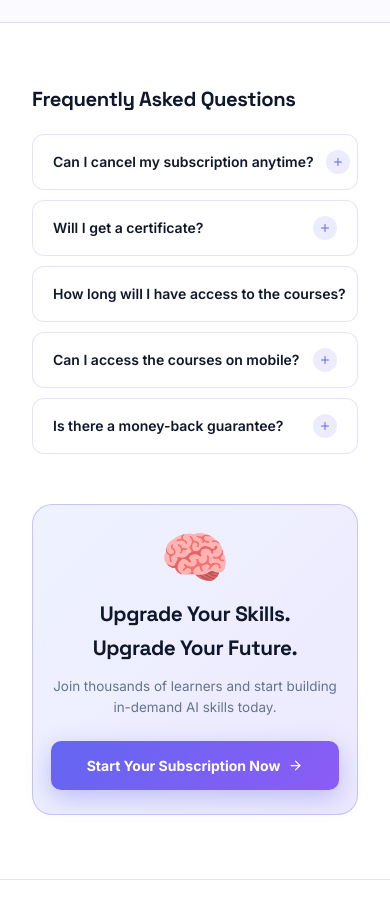
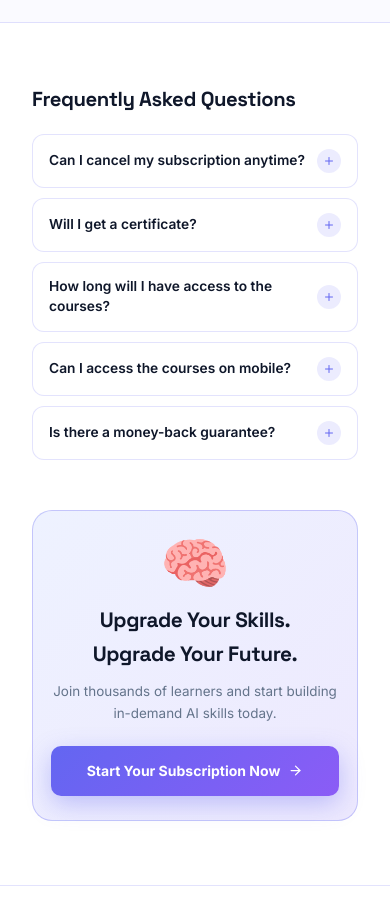
Before and after one commit to abhishek2X2pro/testing-tutorial, a React (Vite) app: page /subscription in a window 390 px wide. Shown: the part 6100-7006 px from the top of the page. Built offline with nearby package versions, Linux system fonts and the light colour scheme.

Commit message:
fix: subscription and home FAQ text wrapping on mobile

```diff
--- a/src/components/sections/HomeSections.jsx
+++ b/src/components/sections/HomeSections.jsx
@@ -802,6 +802,7 @@ function FAQItem({ faq, index }) {
       }}
     >
       <button
+        className="faq-row-button"
         onClick={() => setOpen((p) => !p)}
         aria-expanded={open}
         style={{
@@ -812,7 +813,10 @@ function FAQItem({ faq, index }) {
           fontFamily: 'inherit',
         }}
       >
-        <span style={{ color: 'var(--text-primary)', fontWeight: 600, fontSize: '0.79rem', lineHeight: 1.4 }}>
+        <span
+          className="faq-question-text"
+          style={{ color: 'var(--text-primary)', fontWeight: 600, fontSize: '0.79rem', lineHeight: 1.4, flex: 1, minWidth: 0 }}
+        >
           {faq.question}
         </span>
         <ChevronDown
--- a/src/pages/Subscription/index.jsx
+++ b/src/pages/Subscription/index.jsx
@@ -272,26 +272,35 @@ function FAQRow({ item }) {
       }}
     >
       <button
+        className="faq-row-button"
         onClick={() => setOpen((p) => !p)}
         style={{
           width: '100%',
           display: 'flex',
           alignItems: 'center',
           justifyContent: 'space-between',
-          padding: '15px 20px',
+          padding: '14px 16px',
           background: 'none',
           border: 'none',
           cursor: 'pointer',
           textAlign: 'left',
           gap: '12px',
+          whiteSpace: 'normal',
+          boxSizing: 'border-box',
         }}
       >
         <span
+          className="faq-question-text"
           style={{
+            flex: 1,
+            minWidth: 0,
             color: 'var(--text-primary)',
             fontWeight: 600,
-            fontSize: '0.875rem',
-            lineHeight: 1.4,
+            fontSize: '0.86rem',
+            lineHeight: 1.45,
+            whiteSpace: 'normal',
+            overflowWrap: 'break-word',
+            wordBreak: 'break-word',
           }}
         >
           {item.q}
@@ -314,9 +323,9 @@ function FAQRow({ item }) {
           }}
         >
           {open ? (
-            <Minus size={12} color="#fff" />
+            <Minus size={12} color="#fff" style={{ flexShrink: 0 }} />
           ) : (
-            <Plus size={12} color={isDark ? '#a5b4fc' : '#6366f1'} />
+            <Plus size={12} color={isDark ? '#a5b4fc' : '#6366f1'} style={{ flexShrink: 0 }} />
           )}
         </div>
       </button>
--- a/src/styles/responsive.css
+++ b/src/styles/responsive.css
@@ -77,7 +77,14 @@
     white-space: nowrap;
   }
 
-  /* ── 2b. A horizontal scroller's items keep their natural width,
+  /* ── 2b. FAQ Accordion questions must reflow cleanly on mobile ── */
+  .faq-row-button,
+  .faq-question-text {
+    min-width: 0 !important;
+    white-space: normal !important;
+  }
+
+  /* ── 2c. A horizontal scroller's items keep their natural width,
         otherwise there is nothing left to scroll and the labels
         collapse on top of each other.                          */
   [style*="overflow-x: auto"] > *,
```
